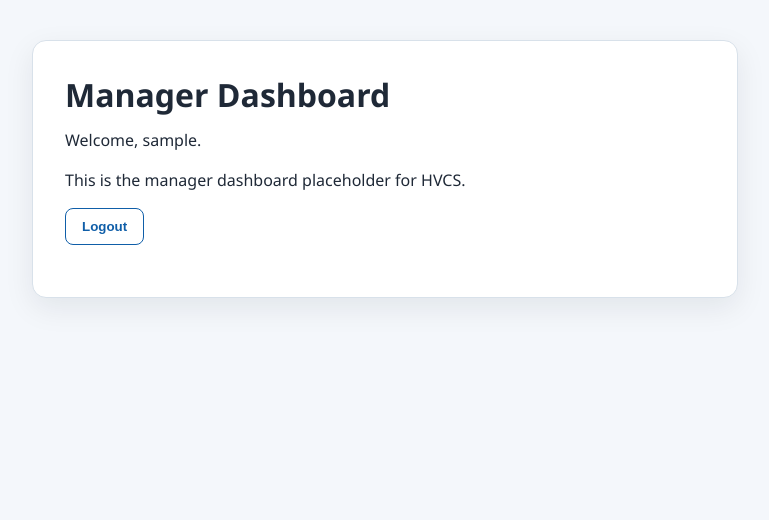
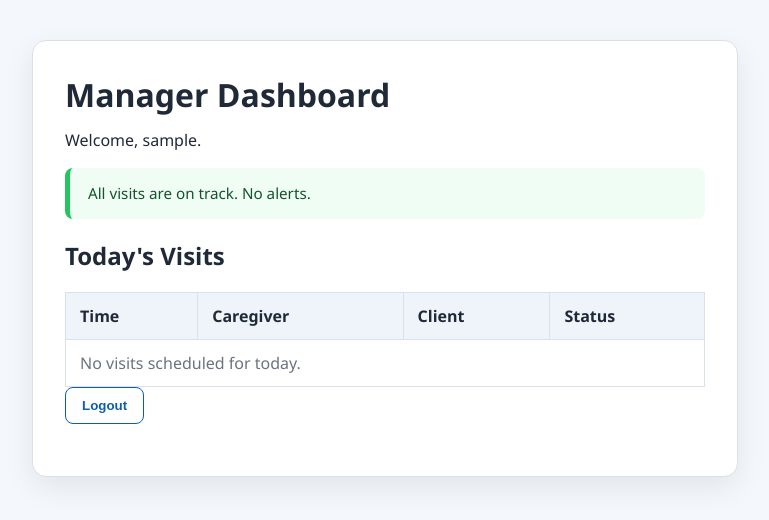
Before and after one commit to HlengiweNcube/hvcs, a Django app: page /accounts/manager-dashboard/ in a window 1280 px wide. Shown: the top 520 px of the page, without its empty margins (255-1024 px from the left). Run offline with Django 5.2, Linux system fonts and the light colour scheme; the visitor is signed in with stand-in values (Sample User, id 1).

Commit message:
feat: auto alerts for missed check-ins and never-started visits

```diff
--- a/accounts/static/accounts/styles.css
+++ b/accounts/static/accounts/styles.css
@@ -95,6 +95,36 @@ body {
     color: #6b7280;
 }
 
+/* ---- Auto-alert banners ---- */
+.alert {
+    margin-bottom: 20px;
+    padding: 14px 18px;
+    border-radius: 8px;
+    border-left: 5px solid;
+    font-size: 0.95rem;
+    line-height: 1.5;
+}
+.alert ul {
+    margin: 8px 0 0 20px;
+    padding: 0;
+}
+.alert--warning {
+    background: #fffbeb;
+    border-color: #f59e0b;
+    color: #92400e;
+}
+.alert--danger {
+    background: #fef2f2;
+    border-color: #ef4444;
+    color: #7f1d1d;
+}
+.alert--success {
+    background: #f0fdf4;
+    border-color: #22c55e;
+    color: #14532d;
+}
+
+
 .form-shell p {
     margin: 0 0 14px;
 }
--- a/accounts/views.py
+++ b/accounts/views.py
@@ -166,7 +166,41 @@ def dashboard(request):
 @role_required(User.Role.ADMIN)
 def admin_dashboard(request):
     today = timezone.now().date()
+    now = timezone.now()
     week_ago = today - timezone.timedelta(days=7)
+
+    # --- Alerts -------------------------------------------------------
+    # 1. Missed check-in: scheduled today, time passed 15+ min, still SCHEDULED
+    cutoff = now - timezone.timedelta(minutes=15)
+    missed_checkin = (
+        Visit.objects.filter(
+            scheduled_date=today,
+            status=Visit.Status.SCHEDULED,
+        )
+        .select_related('caregiver', 'client')
+        .order_by('scheduled_time')
+    )
+    missed_checkin = [
+        v for v in missed_checkin
+        if timezone.make_aware(
+            timezone.datetime.combine(today, v.scheduled_time)
+        ) <= cutoff
+    ]
+
+    # 2. Never-started: scheduled_date < today and still SCHEDULED
+    never_started = (
+        Visit.objects.filter(
+            scheduled_date__lt=today,
+            status=Visit.Status.SCHEDULED,
+        )
+        .select_related('caregiver', 'client')
+        .order_by('-scheduled_date')
+    )
+    alerts = {
+        'missed_checkin': missed_checkin,
+        'never_started': never_started,
+    }
+    # ------------------------------------------------------------------
 
     stats = {
         'total_clients': Client.objects.filter(is_active=True).count(),
@@ -205,6 +239,7 @@ def admin_dashboard(request):
         'todays_visits': todays_visits,
         'recent_visits': recent_visits,
         'compliance_rate': compliance_rate,
+        'alerts': alerts,
     })
 
 
@@ -288,7 +323,48 @@ def caregiver_checkout(request, pk):
 
 @role_required(User.Role.MANAGER)
 def manager_dashboard(request):
-    return render(request, 'accounts/manager_dashboard.html')
+    today = timezone.now().date()
+    now = timezone.now()
+    cutoff = now - timezone.timedelta(minutes=15)
+
+    missed_checkin = (
+        Visit.objects.filter(
+            scheduled_date=today,
+            status=Visit.Status.SCHEDULED,
+        )
+        .select_related('caregiver', 'client')
+        .order_by('scheduled_time')
+    )
+    missed_checkin = [
+        v for v in missed_checkin
+        if timezone.make_aware(
+            timezone.datetime.combine(today, v.scheduled_time)
+        ) <= cutoff
+    ]
+
+    never_started = (
+        Visit.objects.filter(
+            scheduled_date__lt=today,
+            status=Visit.Status.SCHEDULED,
+        )
+        .select_related('caregiver', 'client')
+        .order_by('-scheduled_date')
+    )
+
+    todays_visits = (
+        Visit.objects.filter(scheduled_date=today)
+        .select_related('caregiver', 'client')
+        .order_by('scheduled_time')
+    )
+
+    alerts = {
+        'missed_checkin': missed_checkin,
+        'never_started': never_started,
+    }
+    return render(request, 'accounts/manager_dashboard.html', {
+        'alerts': alerts,
+        'todays_visits': todays_visits,
+    })
 
 
 @role_required(User.Role.ADMIN)
--- a/templates/accounts/manager_dashboard.html
+++ b/templates/accounts/manager_dashboard.html
@@ -4,7 +4,54 @@
 {% block content %}
     <h1 class="page-title">Manager Dashboard</h1>
     <p class="page-text">Welcome, {{ request.user.username }}.</p>
-    <p class="page-text">This is the manager dashboard placeholder for HVCS.</p>
+
+    {% if alerts.missed_checkin %}
+    <div class="alert alert--warning">
+        <strong>Missed Check-in ({{ alerts.missed_checkin|length }})</strong> — scheduled today but not yet checked in:
+        <ul>
+            {% for v in alerts.missed_checkin %}
+                <li>{{ v.scheduled_time }} &mdash; {{ v.caregiver }} &rarr; {{ v.client }}</li>
+            {% endfor %}
+        </ul>
+    </div>
+    {% endif %}
+
+    {% if alerts.never_started %}
+    <div class="alert alert--danger">
+        <strong>Never Started ({{ alerts.never_started|length }})</strong> — past visits that were never checked in:
+        <ul>
+            {% for v in alerts.never_started %}
+                <li>{{ v.scheduled_date }} {{ v.scheduled_time }} &mdash; {{ v.caregiver }} &rarr; {{ v.client }}</li>
+            {% endfor %}
+        </ul>
+    </div>
+    {% endif %}
+
+    {% if not alerts.missed_checkin and not alerts.never_started %}
+    <div class="alert alert--success">All visits are on track. No alerts.</div>
+    {% endif %}
+
+    <h2 class="section-title">Today's Visits</h2>
+    <table class="data-table">
+        <thead>
+            <tr>
+                <th>Time</th><th>Caregiver</th><th>Client</th><th>Status</th>
+            </tr>
+        </thead>
+        <tbody>
+            {% for visit in todays_visits %}
+                <tr>
+                    <td>{{ visit.scheduled_time }}</td>
+                    <td>{{ visit.caregiver }}</td>
+                    <td>{{ visit.client }}</td>
+                    <td>{{ visit.get_status_display }}</td>
+                </tr>
+            {% empty %}
+                <tr><td colspan="4" class="empty-row">No visits scheduled for today.</td></tr>
+            {% endfor %}
+        </tbody>
+    </table>
+
     <div class="link-row">
         <form method="post" action="/accounts/logout/" style="display:inline">{% csrf_token %}<button type="submit" class="button-link">Logout</button></form>
     </div>
```
Also changed, not shown: templates/accounts/admin_dashboard.html (+22 -0 lines).
